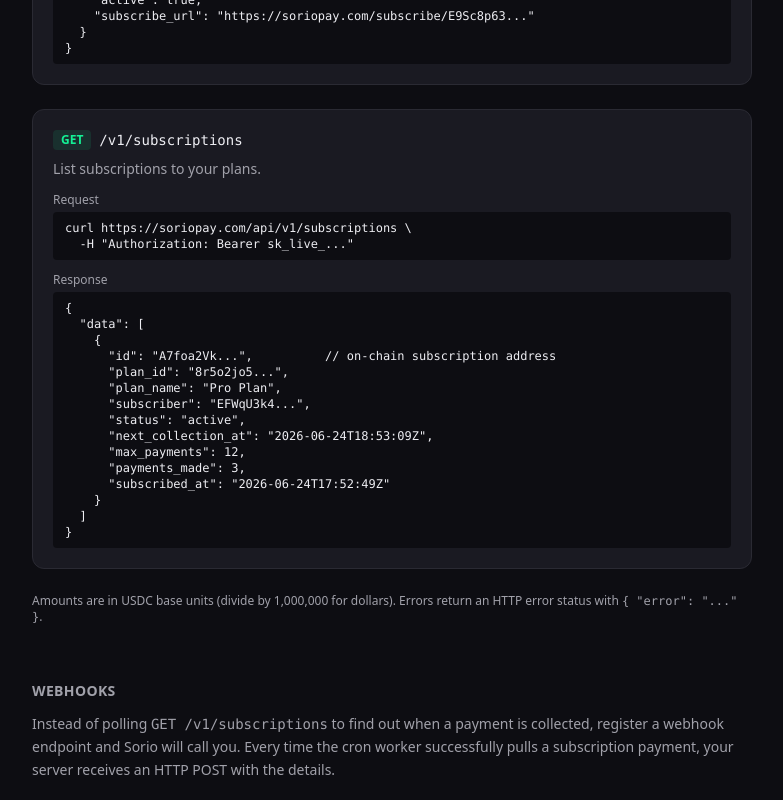
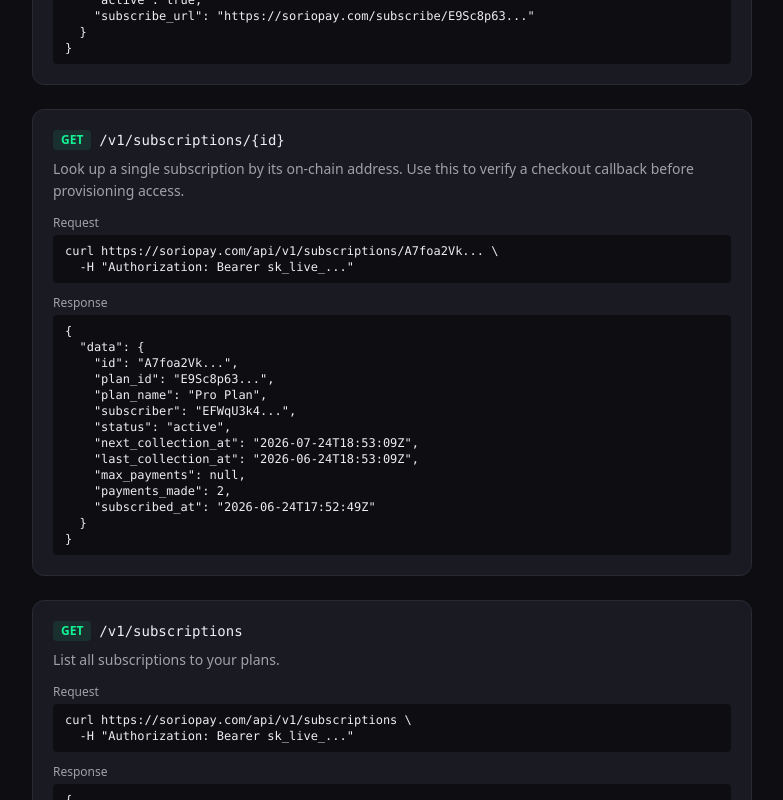
Before and after one commit to pycogram/sorio-system, a Next.js app in the folder apps/web/: page /developers in a window 1280 px wide. Shown: the part 1600-2400 px from the top of the page, without its empty margins (248-1031 px from the left). Built offline with nearby package versions, Linux system fonts and the light colour scheme; no server answers.

Commit message:
docs(developers): add GET /v1/subscriptions/[id] endpoint to API reference

```diff
--- a/apps/web/app/developers/page.tsx
+++ b/apps/web/app/developers/page.tsx
@@ -270,8 +270,30 @@
 
             <Endpoint
               method="GET"
+              path="/v1/subscriptions/{id}"
+              desc="Look up a single subscription by its on-chain address. Use this to verify a checkout callback before provisioning access."
+              example={`curl https://soriopay.com/api/v1/subscriptions/A7foa2Vk... \\
+  -H "Authorization: Bearer sk_live_..."`}
+              response={`{
+  "data": {
+    "id": "A7foa2Vk...",
+    "plan_id": "E9Sc8p63...",
+    "plan_name": "Pro Plan",
+    "subscriber": "EFWqU3k4...",
+    "status": "active",
+    "next_collection_at": "2026-07-24T18:53:09Z",
+    "last_collection_at": "2026-06-24T18:53:09Z",
+    "max_payments": null,
+    "payments_made": 2,
+    "subscribed_at": "2026-06-24T17:52:49Z"
+  }
+}`}
+            />
+
+            <Endpoint
+              method="GET"
               path="/v1/subscriptions"
-              desc="List subscriptions to your plans."
+              desc="List all subscriptions to your plans."
               example={`curl https://soriopay.com/api/v1/subscriptions \\
   -H "Authorization: Bearer sk_live_..."`}
               response={`{
```
